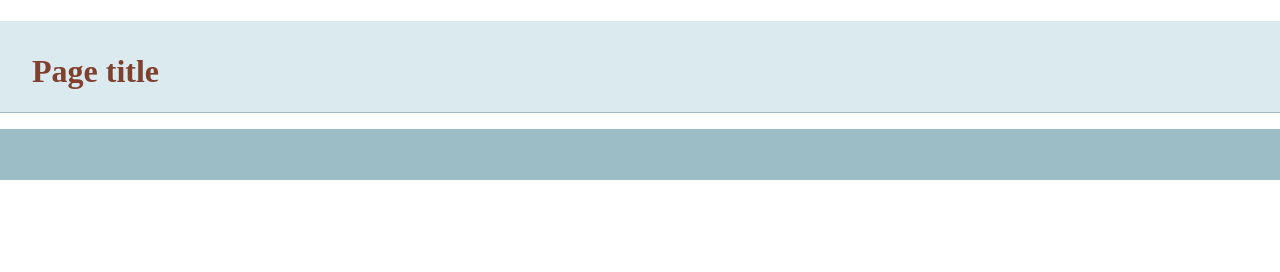
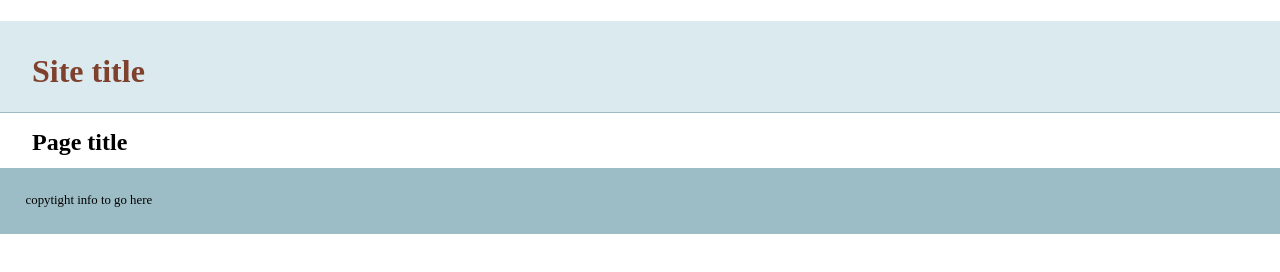
Before and after one commit to arminion/git-basics, a plain HTML site: page index.html in a window 1280 px wide. Drawn offline with nearby package versions, Linux system fonts and the light colour scheme.

Commit message:
added more into to template

```diff
--- a/index.html
+++ b/index.html
@@ -14,13 +14,14 @@
     </head>
     <body>
     <header>
-	<h1>Page title</h1>
+	<h1>Site title</h1>
     </header>
     <nav id="pageNav">
     </nav>
     <main>
+	<h2>Page title</h2>
     </main>
-    <footer>
+    <footer>copytight info to go here
     </footer>
         <script>
 //use the modernizr load to load up external scripts. This will load the scripts asynchronously, but the order listed matters. Although it will load all scripts in parallel, it will execute them in the order listed
```
